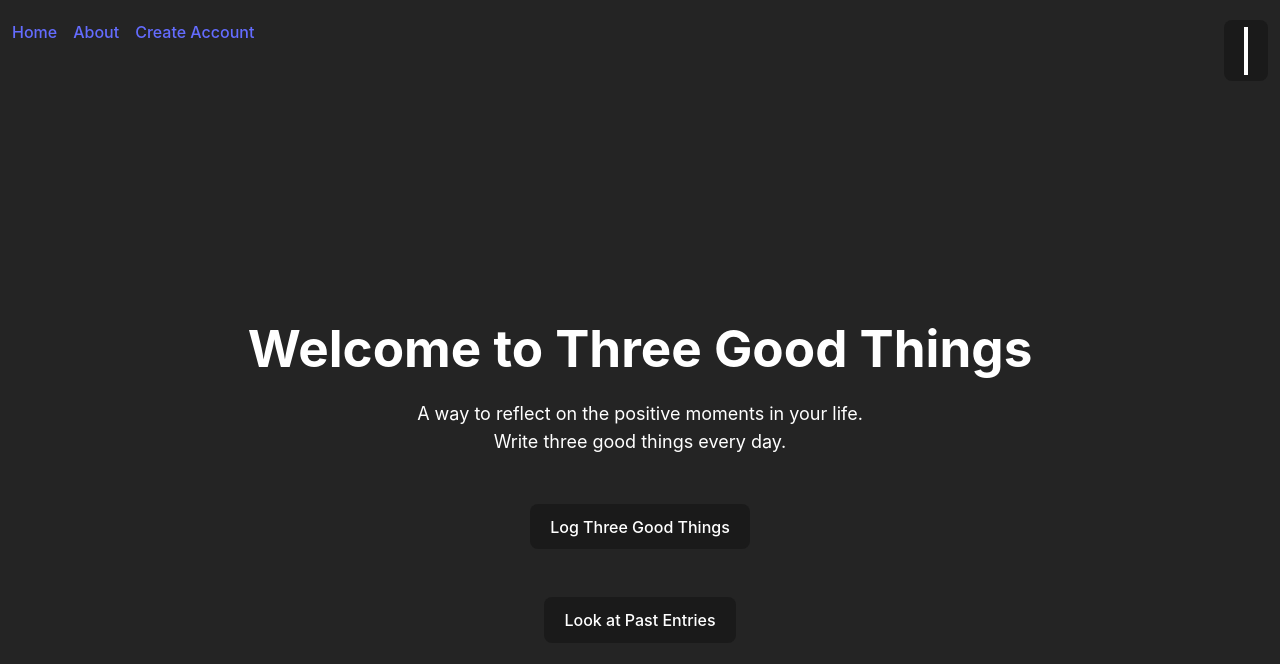
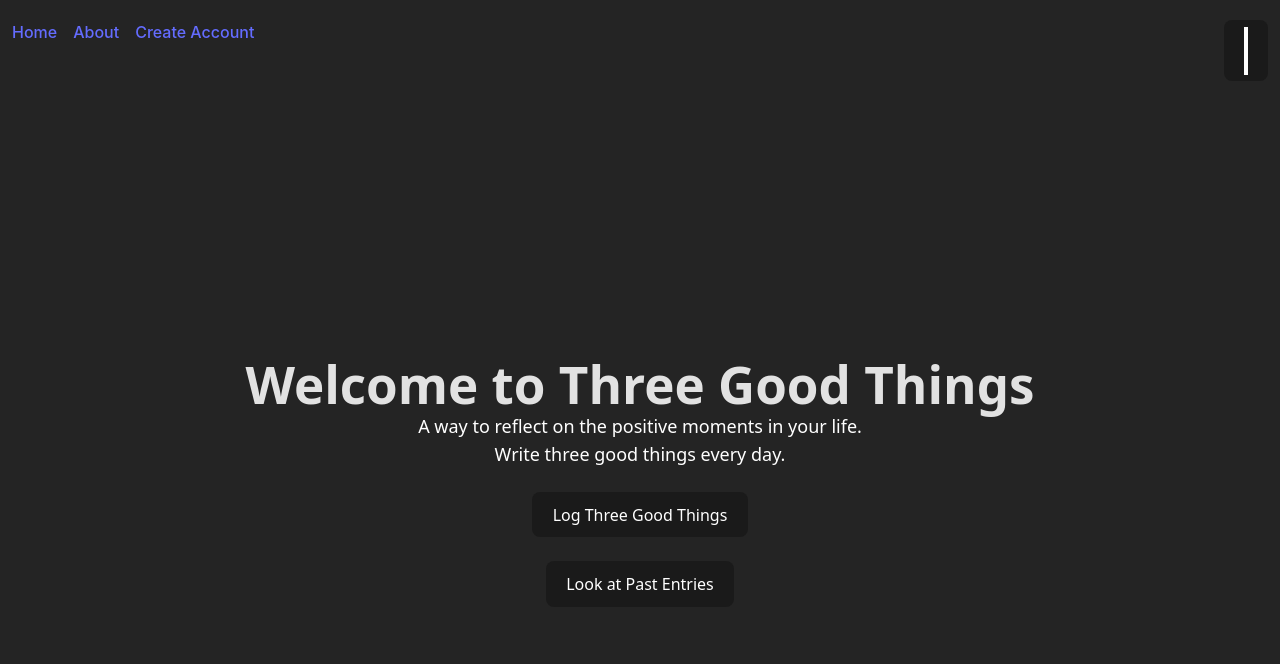
Before and after one commit to jdahlee/Three-Good-Things, a React (Vite) app in the folder frontend/: page / in a window 1280 px wide. Shown: the top 664 px of the page. Built offline with nearby package versions, Linux system fonts and the light colour scheme.

Commit message:
update styling

```diff
--- a/frontend/src/pages/Home.jsx
+++ b/frontend/src/pages/Home.jsx
@@ -1,4 +1,5 @@
 import { useNavigate } from "react-router-dom";
+import { styles } from "../styles";
 
 const Home = () => {
   const navigate = useNavigate();
@@ -12,24 +13,17 @@ const Home = () => {
   };
 
   return (
-    <div className="flex flex-col min-h-screen justify-center items-center p-5 space-y-6 text-white">
-      <h1 className="text-3xl font-bold">Welcome to Three Good Things</h1>
-
+    <div className={`${styles.root} ${styles.body} `}>
+      <h1 className={`${styles.h1} font-bold`}>Welcome to Three Good Things</h1>
       <p className="text-lg text-white max-w-md text-center">
         A way to reflect on the positive moments in your life. Write three good
         things every day.
       </p>
-      <button
-        className="mt-6 px-6 py-3 bg-blue-700 text-white rounded-lg hover:bg-blue-600 transition"
-        onClick={handleLogClick}
-      >
+      <button className={`${styles.button} mt-6`} onClick={handleLogClick}>
         Log Three Good Things
       </button>
 
-      <button
-        className="mt-6 px-6 py-3 bg-blue-700 text-white rounded-lg hover:bg-blue-600 transition"
-        onClick={handlePastEntries}
-      >
+      <button className={`${styles.button} mt-6`} onClick={handlePastEntries}>
         Look at Past Entries
       </button>
     </div>
--- /dev/null
+++ b/frontend/src/styles.js
@@ -0,0 +1,17 @@
+const rootStyles =
+  "font-sans leading-[1.5] font-normal text-[rgba(255,255,255,0.87)] bg-[#242424] antialiased w-full min-h-screen flex flex-col justify-center items-center text-center";
+const linkStyles =
+  "font-medium no-underline text-[#646cff] hover:text-[#535bf2]";
+const bodyStyles =
+  "bg-[#242424] m-0 p-5 flex  flex-col justify-center items-center w-full min-h-screen text-center box-border";
+const h1Styles = "text-[3.2em] leading-[1.1]";
+const buttonStyles =
+  "rounded-lg border border-transparent px-[1.2em] py-[0.6em] text-[1em] font-medium font-inherit bg-[#1a1a1a] text-white cursor-pointer transition-colors duration-[250ms] hover:border-[#646cff] focus:outline-none focus:ring-4";
+
+export const styles = {
+  root: rootStyles,
+  link: linkStyles,
+  body: bodyStyles,
+  h1: h1Styles,
+  button: buttonStyles,
+};
```
Also changed, not shown: 1 other file (tests, documents, lock files or other folders).
